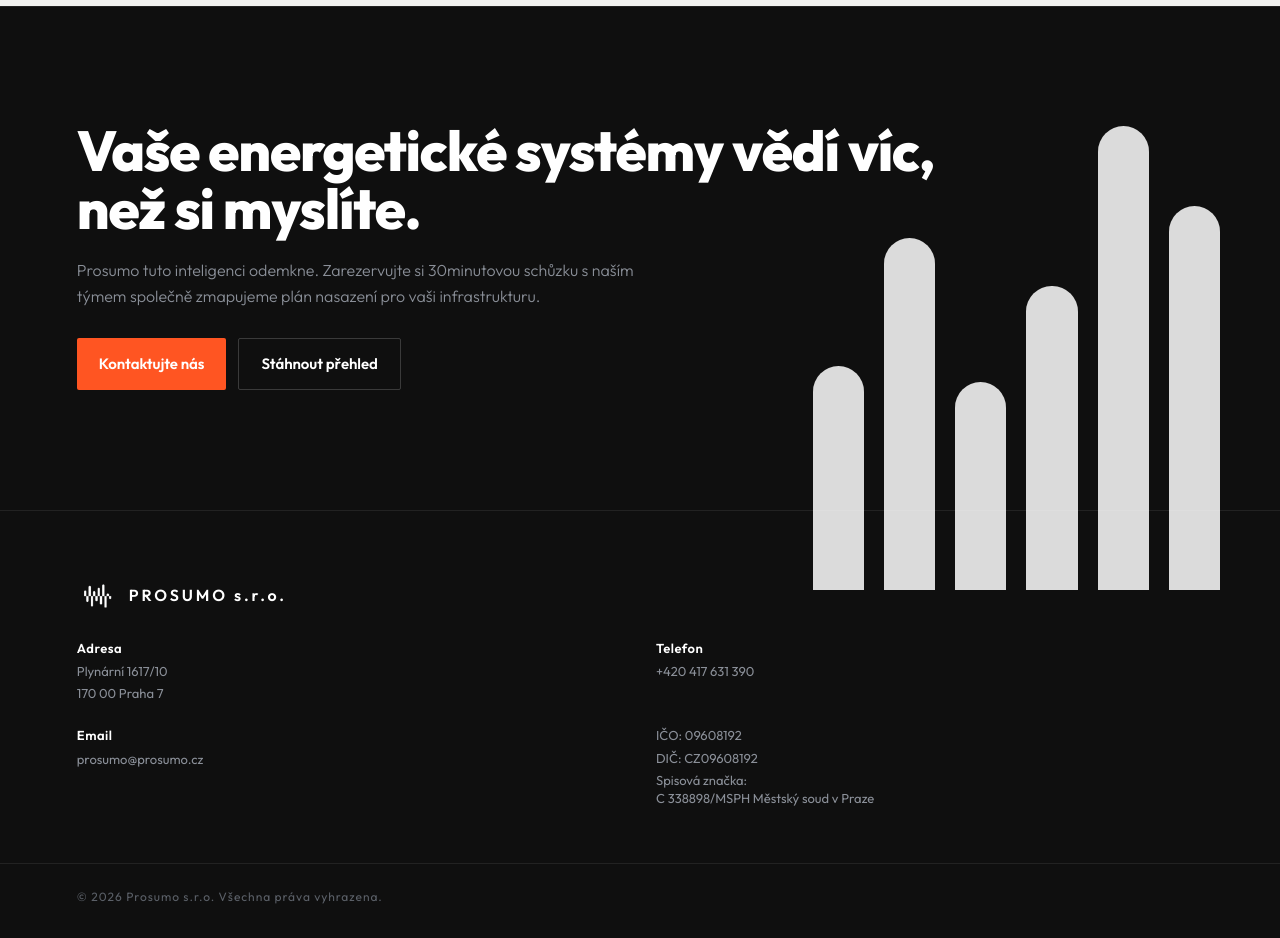
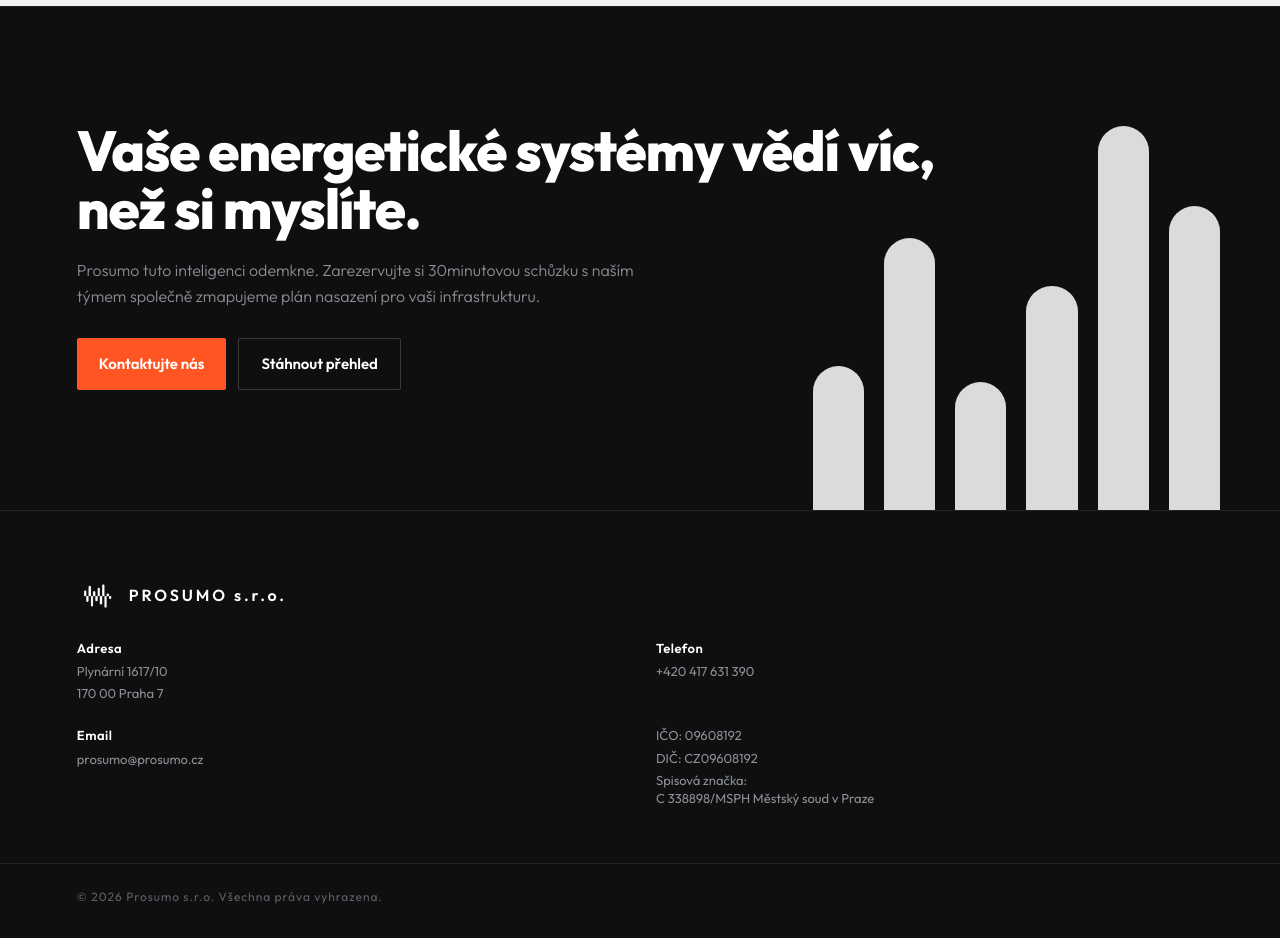
Before and after one commit to rootlabs0/Prosumo, a React (Vite) app in the folder prosumo/: page / in a window 1280 px wide. Shown: the part 8480-9418 px from the top of the page. Built offline with nearby package versions, Linux system fonts and the light colour scheme.

Commit message:
cta section redesign

```diff
--- a/prosumo/src/sections/Contact.css
+++ b/prosumo/src/sections/Contact.css
@@ -3,6 +3,8 @@
   border-top: 1px solid var(--border);
   padding-top: 64px;
   padding-bottom: 32px;
+  position: relative;
+  z-index: 3;
 }
 
 .footer__inner {
--- a/prosumo/src/sections/UseCases.css
+++ b/prosumo/src/sections/UseCases.css
@@ -3,6 +3,7 @@
   border-top: 1px solid var(--border);
   text-align: left;
   position: relative;
+  z-index: 1;
 }
 
 .cta__inner {
@@ -62,7 +63,7 @@
   align-items: flex-end;
   gap: 20px;
   pointer-events: none;
-  z-index: 0;
+  z-index: 2;
 }
 
 .cta__bar {
```
